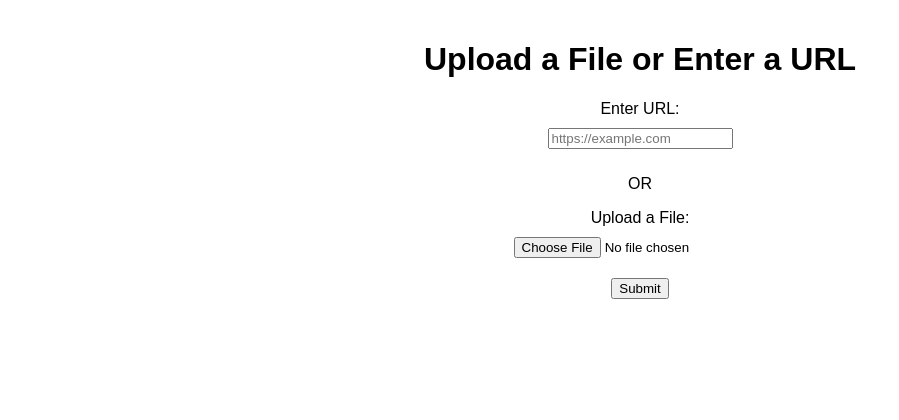
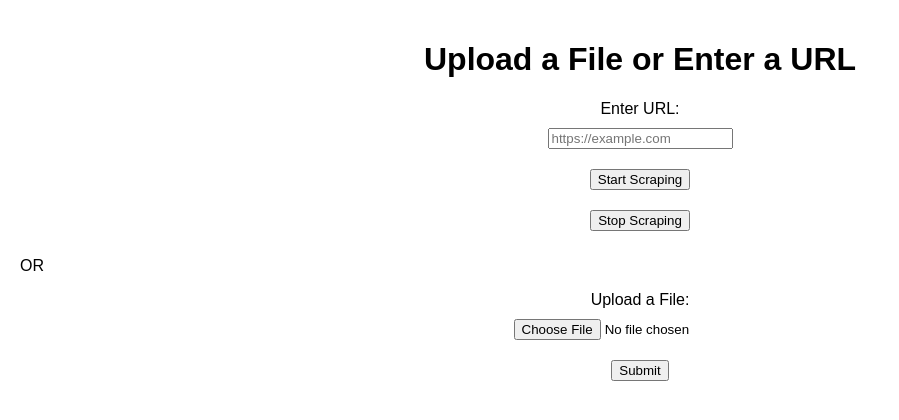
Before and after one commit to Kartik-Katkar/Multifaceted-Impact-of-Mergers-and-Acquisitions-on-Stock-Price-Fluctuations, a Flask app: page / in a window 1280 px wide. Shown: the top 420 px of the page, without its empty margins (0-899 px from the left). Run offline with Flask 3, Linux system fonts and the light colour scheme.

Commit message:
Automated the URL Scraping Process

```diff
--- a/Data Acquisition module/Steps.txt
+++ b/Data Acquisition module/Steps.txt
@@ -17,3 +17,5 @@ must have ffmpeg installed https://www.youtube.com/watch?v=jZLqNocSQDM
 
 for image processing
 pip install easyocr opencv-python
+
+used multithreading for automating the scraping and appending process
--- a/Data Acquisition module/app.py
+++ b/Data Acquisition module/app.py
@@ -7,7 +7,8 @@ import secrets
 
 # for scraping and handling HTML
 import requests
-from process_web import scrape_content, extract_text
+import threading
+from process_web import scrape_content, extract_text, start_scraping, stop_scraping_process
 from process_video import handle_video
 from process_image import process_single_image
 from handlers import handle_csv,handle_html,handle_pdf,append_to_text_file
@@ -31,19 +32,25 @@ app.config['UPLOAD_FOLDER'] = UPLOAD_FOLDER
 def index():
     return render_template('upload.html')
 
+@app.route('/stop_scraping', methods=['POST'])
+def stop_scraping():
+    stop_scraping_process()
+    flash('Scraping stopped.')
+    return redirect(url_for('index'))
+
 @app.route('/upload', methods=['POST'])
 def upload_file():
+
+    global scraping_thread
     url = request.form.get('url')
     file = request.files.get('file')
 
     if url:
-        html_content = scrape_content(url,scrape_api_key)
-        if html_content:
-            text_content = extract_text(html_content)
-            append_to_text_file(text_content)
-            print(f'Content from {url} has been appended to {TEXT_FILE}.')
-        else:
-            print(f'Failed to scrape content from {url}.')
+        if not url.startswith('http'):
+            url = 'http://' + url
+        start_scraping(url, scrape_api_key)
+        flash(f'Started scraping {url} every 5 minutes.')
+
     elif file:
         if file.filename == '':
             flash('No selected file')
--- a/Data Acquisition module/templates/upload.html
+++ b/Data Acquisition module/templates/upload.html
@@ -5,6 +5,19 @@
     <meta name="viewport" content="width=device-width, initial-scale=1.0">
     <title>File Upload or URL Entry</title>
     <link rel="stylesheet" href="{{ url_for('static', filename='styles.css') }}">
+    <script>
+        function submitForm() {
+            document.getElementById('submit-button').disabled = true;
+            document.getElementById('stop-button').disabled = false;
+            document.getElementById('upload-form').submit();
+        }
+
+        function stopScraping() {
+            document.getElementById('stop-button').disabled = true;
+            document.getElementById('submit-button').disabled = false;
+            document.getElementById('stop-scraping-form').submit();
+        }
+    </script>
 </head>
 <body>
     <h1>Upload a File or Enter a URL</h1>
@@ -20,15 +33,23 @@
         {% endif %}
     {% endwith %}
 
-    <form action="/upload" method="post" enctype="multipart/form-data">
+    <!-- Form for URL entry -->
+    <form id="upload-form" action="/upload" method="post" enctype="multipart/form-data">
         <label for="url">Enter URL:</label>
         <input type="text" id="url" name="url" placeholder="https://example.com">
+        <button type="button" onclick="submitForm()" id="submit-button">Start Scraping</button>
+    </form>
 
-        <p>OR</p>
+    <form id="stop-scraping-form" action="/stop_scraping" method="post">
+        <button type="button" onclick="stopScraping()" id="stop-button">Stop Scraping</button>
+    </form>
 
+    <p>OR</p>
+
+    <!-- Form for file upload -->
+    <form id="file-upload-form" action="/upload" method="post" enctype="multipart/form-data">
         <label for="file">Upload a File:</label>
-        <input type="file" id="file" name="file" accept=".pdf,.csv,.mp4,.html">
-
+        <input type="file" id="file" name="file" accept=".pdf,.csv,.mp4,.html,.jpg,.jpeg,.png,.bmp,.gif">
         <button type="submit">Submit</button>
     </form>
 </body>
```
Also changed, not shown: Data Acquisition module/process_web.py (+38 -0 lines), Data Acquisition module/readme.md.
